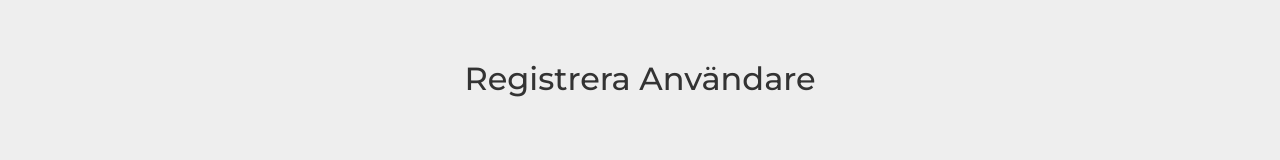
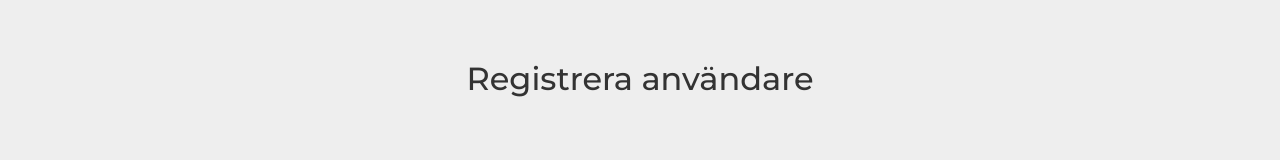
Before and after one commit to teeboteebo/pooff, a React (Create React App) app: page /registrera in a window 1280 px wide. Shown: the top 160 px of the page. Built offline with nearby package versions, Linux system fonts and the light colour scheme.

Commit message:
Auto stash before merge of "feature/UserRegristration" and "origin/feature/UserRegristration"

```diff
--- a/src/views/CreateNewUserPage/index.js
+++ b/src/views/CreateNewUserPage/index.js
@@ -53,7 +53,7 @@ const CreateNewUserPage = () => {
   ]
   return (
     <Container>
-      <h2 className="page-title">Registrera Användare</h2>
+      <h2 className="page-title">Registrera användare</h2>
       <p className="page-info">Ange personuppgifter</p>
       <UserRegister inputs={inputData} />
       <div className="text-center">
```
